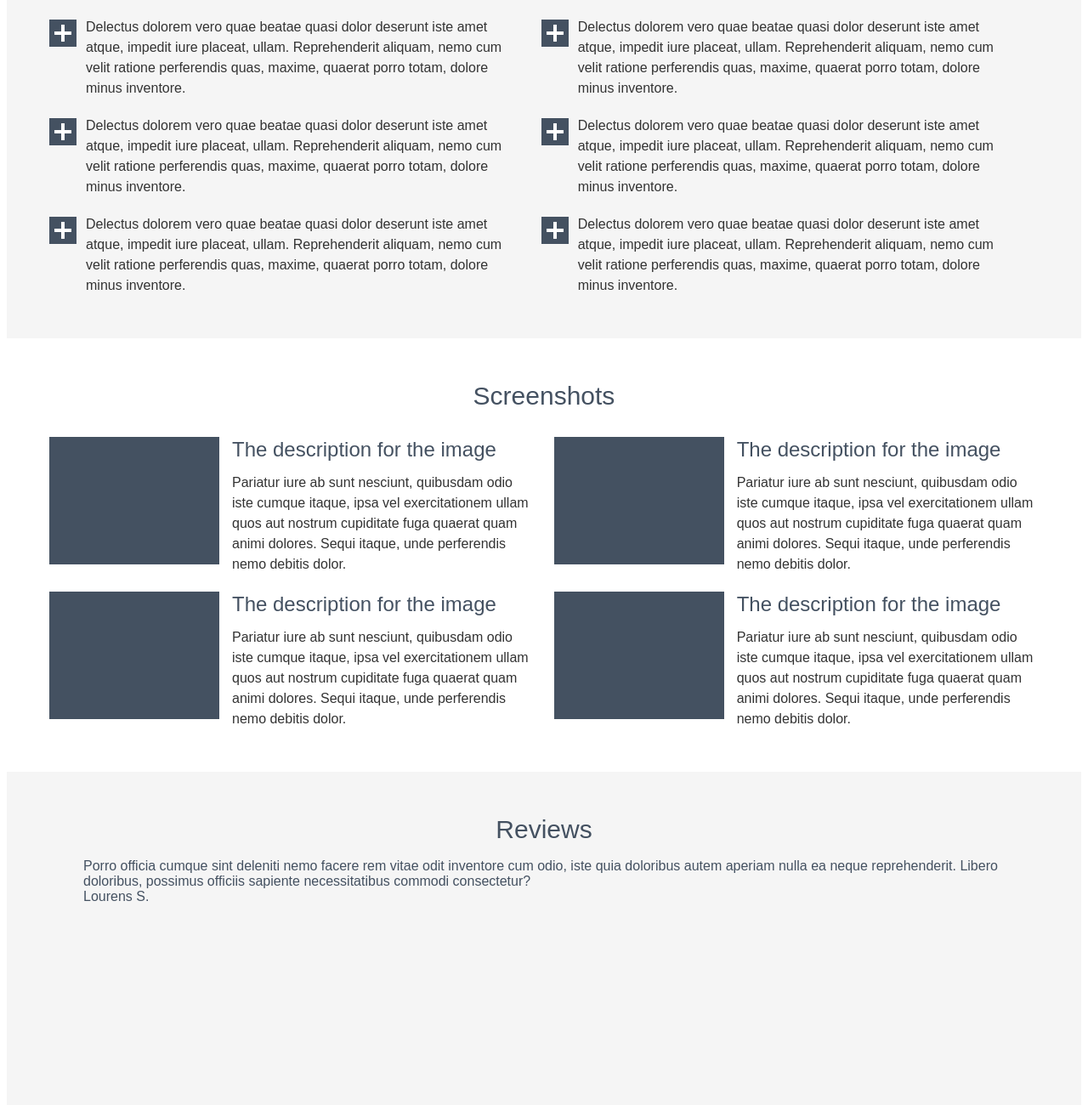
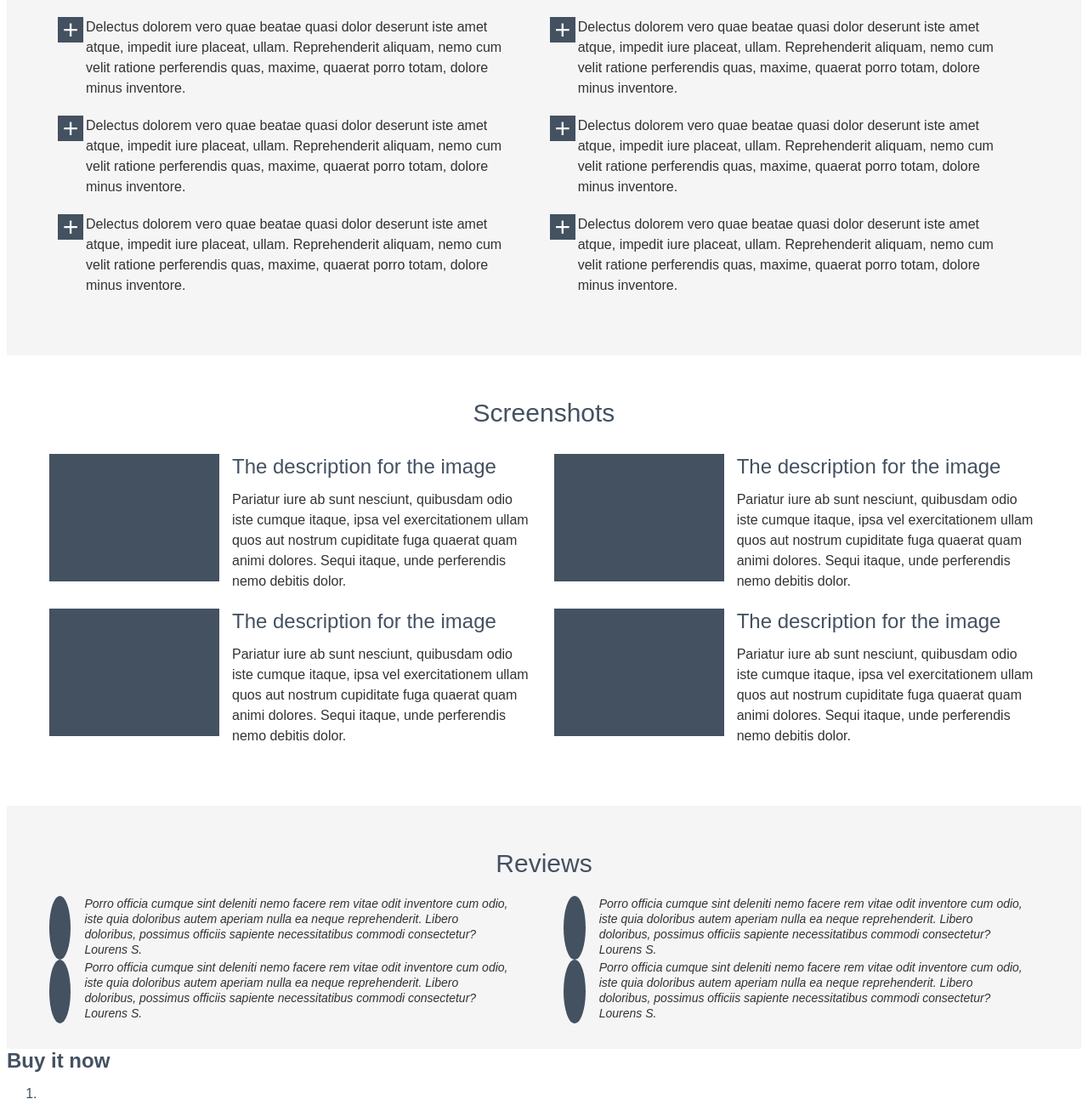
Before and after one commit to maksiz32/html2, a plain HTML site: page index.html in a window 1280 px wide. Shown: the part 760-2060 px from the top of the page at 85% size. Drawn offline with Linux system fonts and the light colour scheme; files whose address does not match are found by name.

Commit message:
Less 3. Work in 5 block

```diff
--- a/css/main.scss
+++ b/css/main.scss
@@ -20,6 +20,11 @@ body {
     margin: 0 auto;
 }
 
+.padding_50 {
+    padding: 50px;
+    box-sizing: border-box;
+}
+
 .topheader {
     background-color: #445162;
     max-height: 320px;
@@ -28,7 +33,6 @@ body {
     display: flex;
     justify-content: space-between;
     align-items: center;
-    padding: 50px;
 }
 
 .topheader-left > h1 {
@@ -51,16 +55,13 @@ main {
 
 .product {
     display: flex;
-    padding: 50px;
-    box-sizing: border-box;
-}
-
-.product-text-h2 {
-    font-size: 30px;
-    line-height: 36px;
-    font-weight: 400;
-    padding: 0;
-    margin: 0 0 30px 0;
+    &-text-h2 {
+        font-size: 30px;
+        line-height: 36px;
+        font-weight: 400;
+        padding: 0;
+        margin: 0 0 30px 0;
+    }
 }
 
 .product-text p {
@@ -76,8 +77,39 @@ main {
 
 .description-prod {
     background-color: #f5f5f5;
-    padding: 50px 50px 30px 50px;
-    box-sizing: border-box;
+    &-list {
+        display: flex;
+        padding: 0;
+    }
+    &-li {
+        // background: url('../img/plus.png') 0px 3px no-repeat;
+        font-size: 16px;
+        line-height: 24px;
+        font-weight: 400;
+        color: #333333;
+        padding: 0 0 0 43px;
+        margin: 0 20px 20px 0;
+        box-sizing: border-box;
+        max-width: 48%;
+        position: relative;
+        &::before {
+            content: "+";
+            display: block;
+            width: 30px;
+            // height: 30px;
+            background-color: #445161;
+            position: absolute;
+            top: 0;
+            left: 10px;
+            color: white;
+            font-size: 2em;
+            text-align: center;
+            // font-weight: bold;
+            line-height: 20px;
+            padding: 5px;
+            box-sizing: border-box;
+        }
+    }
 }
 
 .description-prod h2 {
@@ -89,11 +121,6 @@ main {
     margin: 0 0 30px 0;
 }
 
-.description-prod-list {
-    display: flex;
-    padding: 0;
-}
-
 .description-prod ul {
     list-style: none;
     padding: 0;
@@ -101,22 +128,16 @@ main {
     flex-wrap: wrap;
 }
 
-.description-prod ul li {
-    background: url('../img/plus.png') 0px 3px no-repeat;
-    font-size: 16px;
-    line-height: 24px;
-    font-weight: 400;
-    color: #333333;
-    padding: 0 0 0 43px;
-    margin: 0 20px 20px 0;
-    box-sizing: border-box;
-    max-width: 48%;
-}
-
 .screenshots {
-    padding: 50px 50px 30px 50px;
-    box-sizing: border-box;
     color: #445161;
+    &-figure-group {
+        display: flex;
+        flex-wrap: wrap;
+        justify-content: space-between;
+        &-img {
+            padding: 0;
+        }
+    }
 }
 
 .screenshots h2 {
@@ -125,12 +146,6 @@ main {
     line-height: 36px;
     font-weight: 400;
     margin: 0 0 30px 0;
-}
-
-.screenshots-figure-group {
-    display: flex;
-    flex-wrap: wrap;
-    justify-content: space-between;
 }
 
 .screenshots-figure-group figure {
@@ -144,10 +159,6 @@ main {
     display: flex;
     justify-content: space-between;
     align-items: flex-start;
-}
-
-.screenshots-figure-group-img {
-    padding: 0;
 }
 
 .screenshots-figure-group figcaption {
@@ -170,9 +181,35 @@ main {
 }
 
 .review {
+    background-color: #f5f5f5;
     padding: 50px;
-    background-color: #f5f5f5;
-    min-height: 325px;
+    padding-bottom: 30px;
+    box-sizing: border-box;
+    width: 100%;
+    display: flex;
+    flex-wrap: wrap;
+    justify-content: space-between;
+}
+
+.rewiew-blocks {
+    width: 48%;
+    display: flex;
+}
+
+.rewiew-blocks__blockpics {
+    width: 75px;
+    height: 75px;
+    background-color: #445161;
+    border-radius: 50%;
+}
+
+.rewiew-blocks-p {
+    font-size: 14px;
+    line-height: 18px;
+    font-weight: 400;
+    font-style: italic;
+    color: #333333;
+    margin: 0 16px 0 16px;
 }
 
 .review h2 {
@@ -180,5 +217,8 @@ main {
     line-height: 36px;
     font-weight: 400;
     color: #445161;
+    display: block;
+    width: 100%;
+    margin: 0 0 20px 0;
     text-align: center;
 }
--- a/index.html
+++ b/index.html
@@ -4,12 +4,12 @@
     <meta charset="UTF-8">
     <meta http-equiv="X-UA-Compatible" content="IE=edge">
     <meta name="viewport" content="width=device-width, initial-scale=1.0">
-    <link rel="stylesheet" href="css/main.css?v=3">
+    <link rel="stylesheet" href="css/main.css?v=6">
     <title>Document</title>
 </head>
 <body>
     <div class="container">
-        <header class="topheader">
+        <header class="topheader padding_50">
             <div class="topheader-left">
                 <h1>Product name</h1>
                 <ul>
@@ -22,7 +22,7 @@
             <img src="img/top-img-1.png" alt="Main photo" width="469" min-height="214">
         </header>
         <main>
-            <article class="product product-text">
+            <article class="product product-text padding_50">
                 <div>
                     <h2 class="product-text-h2">About your product</h2>
                     <p>Lorem ipsum dolor sit amet, consectetur adipisicing elit. Nobis facilis fuga, illo at. Natus eos, eligendi illum rerum omnis porro ex, magni, explicabo veniam incidunt in quam sapiente ut ipsum.</p>
@@ -30,18 +30,18 @@
                 </div>
                 <video src="video/111.mp4" poster="img/main-img-1.png" width="430" min-height="240"></video>
             </article>
-            <section class="description-prod">
+            <section class="description-prod padding_50">
                 <h2>Dignity and pluses product</h2>
                     <ul>
-                        <li>Delectus dolorem vero quae beatae quasi dolor deserunt iste amet atque, impedit iure placeat, ullam. Reprehenderit aliquam, nemo cum velit ratione perferendis quas, maxime, quaerat porro totam, dolore minus inventore.</li>
-                        <li>Delectus dolorem vero quae beatae quasi dolor deserunt iste amet atque, impedit iure placeat, ullam. Reprehenderit aliquam, nemo cum velit ratione perferendis quas, maxime, quaerat porro totam, dolore minus inventore.</li>
-                        <li>Delectus dolorem vero quae beatae quasi dolor deserunt iste amet atque, impedit iure placeat, ullam. Reprehenderit aliquam, nemo cum velit ratione perferendis quas, maxime, quaerat porro totam, dolore minus inventore.</li>
-                        <li>Delectus dolorem vero quae beatae quasi dolor deserunt iste amet atque, impedit iure placeat, ullam. Reprehenderit aliquam, nemo cum velit ratione perferendis quas, maxime, quaerat porro totam, dolore minus inventore.</li>
-                        <li>Delectus dolorem vero quae beatae quasi dolor deserunt iste amet atque, impedit iure placeat, ullam. Reprehenderit aliquam, nemo cum velit ratione perferendis quas, maxime, quaerat porro totam, dolore minus inventore.</li>
-                        <li>Delectus dolorem vero quae beatae quasi dolor deserunt iste amet atque, impedit iure placeat, ullam. Reprehenderit aliquam, nemo cum velit ratione perferendis quas, maxime, quaerat porro totam, dolore minus inventore.</li>
+                        <li class="description-prod-li">Delectus dolorem vero quae beatae quasi dolor deserunt iste amet atque, impedit iure placeat, ullam. Reprehenderit aliquam, nemo cum velit ratione perferendis quas, maxime, quaerat porro totam, dolore minus inventore.</li>
+                        <li class="description-prod-li">Delectus dolorem vero quae beatae quasi dolor deserunt iste amet atque, impedit iure placeat, ullam. Reprehenderit aliquam, nemo cum velit ratione perferendis quas, maxime, quaerat porro totam, dolore minus inventore.</li>
+                        <li class="description-prod-li">Delectus dolorem vero quae beatae quasi dolor deserunt iste amet atque, impedit iure placeat, ullam. Reprehenderit aliquam, nemo cum velit ratione perferendis quas, maxime, quaerat porro totam, dolore minus inventore.</li>
+                        <li class="description-prod-li">Delectus dolorem vero quae beatae quasi dolor deserunt iste amet atque, impedit iure placeat, ullam. Reprehenderit aliquam, nemo cum velit ratione perferendis quas, maxime, quaerat porro totam, dolore minus inventore.</li>
+                        <li class="description-prod-li">Delectus dolorem vero quae beatae quasi dolor deserunt iste amet atque, impedit iure placeat, ullam. Reprehenderit aliquam, nemo cum velit ratione perferendis quas, maxime, quaerat porro totam, dolore minus inventore.</li>
+                        <li class="description-prod-li">Delectus dolorem vero quae beatae quasi dolor deserunt iste amet atque, impedit iure placeat, ullam. Reprehenderit aliquam, nemo cum velit ratione perferendis quas, maxime, quaerat porro totam, dolore minus inventore.</li>
                     </ul>
             </section>
-            <section class="screenshots">
+            <section class="screenshots padding_50">
                 <h2>Screenshots</h2>
                 <div class="screenshots-figure-group">
                     <figure>
@@ -74,20 +74,55 @@
                     </figure>
                 </div>
             </section>
-            <section class="review">
+            <section class="review padding_50">
                 <h2>Reviews</h2>
-                <figure>
-                    <div class="review-img">
-
+                    <div class="rewiew-blocks">
+                        <div class="rewiew-blocks__blockpics">
+                            <!-- <img class="rewiew-area-blocks-img" alt="avatar"> -->
+                        </div>
+                        <p class="rewiew-blocks-p">
+                            Porro officia cumque sint deleniti nemo facere rem vitae odit inventore cum odio, iste quia doloribus autem aperiam nulla ea neque reprehenderit. Libero doloribus, possimus officiis sapiente necessitatibus commodi consectetur?
+                            <span class="rewiew-blocks-p__author">Lourens S.</span>
+                        </p>
                     </div>
-                    <figcaption>
-                        Porro officia cumque sint deleniti nemo facere rem vitae odit inventore cum odio, iste quia doloribus autem aperiam nulla ea neque reprehenderit. Libero doloribus, possimus officiis sapiente necessitatibus commodi consectetur?
-                    </figcaption>
-                        Lourens S.
-                </figure>
+                    <div class="rewiew-blocks">
+                        <div class="rewiew-blocks__blockpics">
+                            <!-- <img class="rewiew-area-blocks-img" alt="avatar"> -->
+                        </div>
+                        <p class="rewiew-blocks-p">
+                            Porro officia cumque sint deleniti nemo facere rem vitae odit inventore cum odio, iste quia doloribus autem aperiam nulla ea neque reprehenderit. Libero doloribus, possimus officiis sapiente necessitatibus commodi consectetur?
+                            <span class="rewiew-blocks-p__author">Lourens S.</span>
+                        </p>
+                    </div>
+                    <div class="rewiew-blocks">
+                        <div class="rewiew-blocks__blockpics">
+                            <!-- <img class="rewiew-area-blocks-img" alt="avatar"> -->
+                        </div>
+                        <p class="rewiew-blocks-p">
+                            Porro officia cumque sint deleniti nemo facere rem vitae odit inventore cum odio, iste quia doloribus autem aperiam nulla ea neque reprehenderit. Libero doloribus, possimus officiis sapiente necessitatibus commodi consectetur?
+                            <span class="rewiew-blocks-p__author">Lourens S.</span>
+                        </p>
+                    </div>
+                    <div class="rewiew-blocks">
+                        <div class="rewiew-blocks__blockpics">
+                            <!-- <img class="rewiew-area-blocks-img" alt="avatar"> -->
+                        </div>
+                        <p class="rewiew-blocks-p">
+                            Porro officia cumque sint deleniti nemo facere rem vitae odit inventore cum odio, iste quia doloribus autem aperiam nulla ea neque reprehenderit. Libero doloribus, possimus officiis sapiente necessitatibus commodi consectetur?
+                            <span class="rewiew-blocks-p__author">Lourens S.</span>
+                        </p>
+                    </div>
             </section>
             <section class="buy">
-
+                <h2>Buy it now</h2>
+                <div>
+                    <h3></h3>
+                    <span></span>
+                    <ol>
+                        <li></li>
+                    </ol>
+                    <a></a>
+                </div>
             </section>
         </main>
         <footer>
```
Also changed, not shown: css/main.css, 1 other file.
